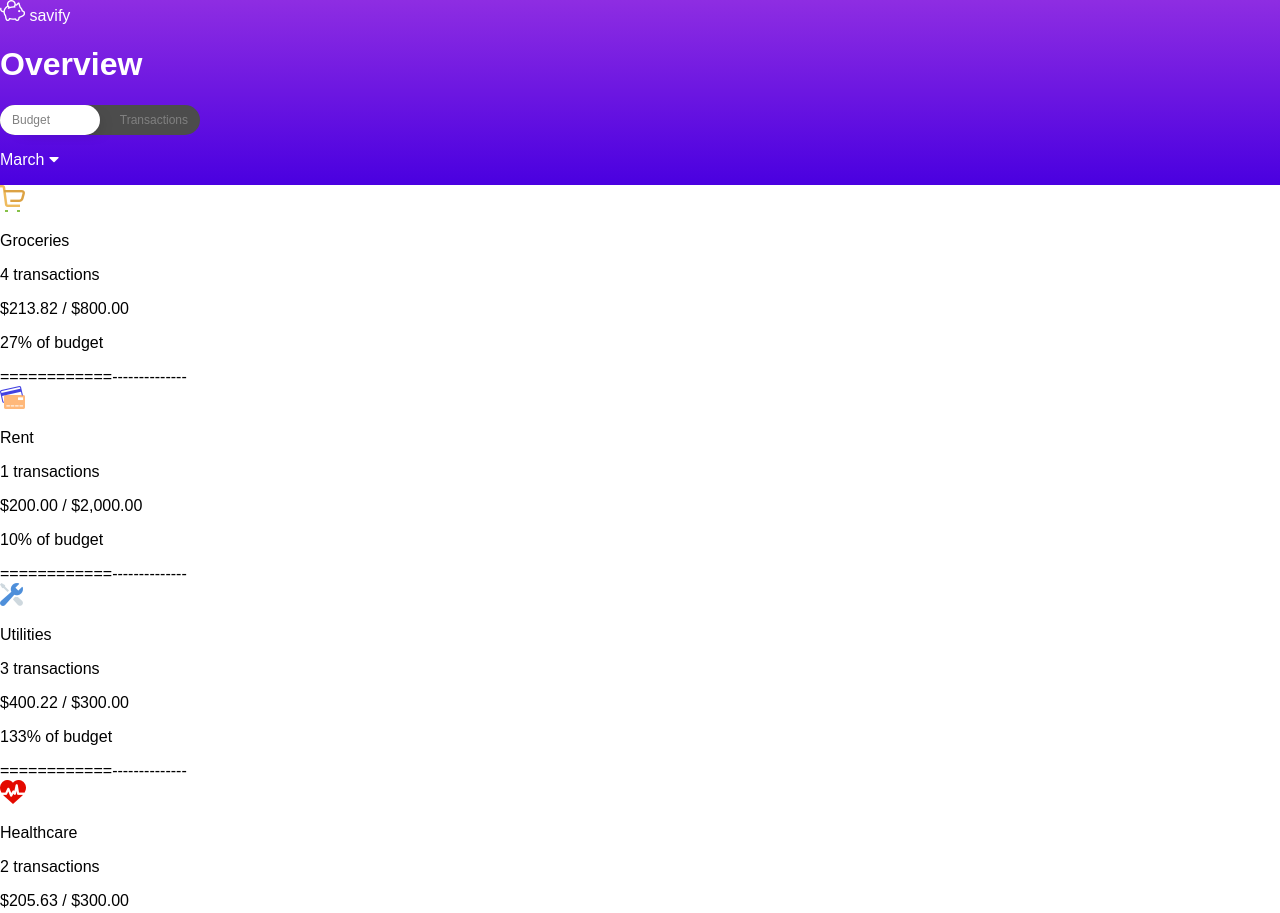
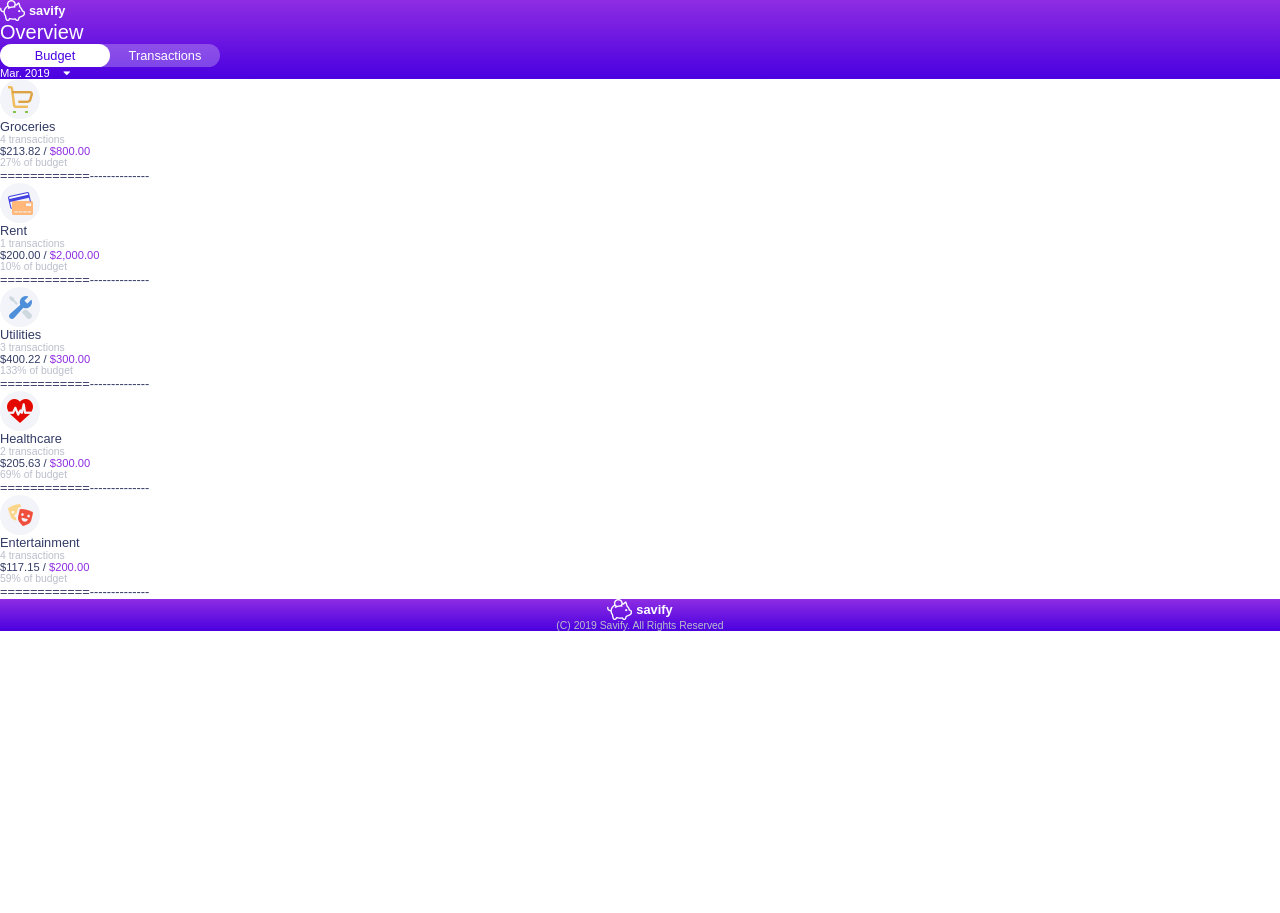
Before and after one commit to ca-collins/firstVueApp, a plain HTML site: page index.html in a window 1280 px wide. Shown: the top 913 px of the page. After the commit the page ends 800 px from the top, so only its background shows below. Drawn offline with nearby package versions, Linux system fonts and the light colour scheme.

Commit message:
most components styled

```diff
--- a/index.html
+++ b/index.html
@@ -9,25 +9,25 @@
     <link rel="stylesheet" href="https://use.fontawesome.com/releases/v5.8.1/css/all.css" integrity="sha384-50oBUHEmvpQ+1lW4y57PTFmhCaXp0ML5d60M1M7uH2+nqUivzIebhndOJK28anvf" crossorigin="anonymous">
 </head>
 
-<body>
+<body class="med-font">
     <div class="site-container">
 
         <div class="header">
             <div class="logo-box">
                 <img src="assets/logo.png" alt="Savify Logo">
-                <p class="logo-text">savify</p>
+                <div class="logo-text">savify</div>
             </div>
 
             <h1 class="page-title">Overview</h1>
 
-            <div class="view-slider-wrapper">
+            <div class="view-slider-wrapper med-font">
                 <p class="slide-opLft">Budget</p>
                 <p class="slide-opRt">Transactions</p>
                 <div class="slider-track"></div>
                 <div class="slider"></div>
             </div>
 
-            <p class="date">March <i class="fas fa-caret-down"></i></p>
+            <p class="date sm-font">Mar. 2019<i class="fas fa-caret-down"></i></p>
         </div>
 
 
@@ -35,21 +35,20 @@
 
             <div v-for="budget in budgets" class="cat-card">
 
-                <div class="cardIcon">
+                <div class="card-icon">
                     <img v-bind:src="'assets/' + budget.name + '.png'" alt="icon">
                 </div>
 
                 <div class="cardContent">
 
-                    <div class="left">
-                        <p class="cat-title">{{ budget.name }}</p>
-                        <p class="subtext">{{ budget.transactions.length }} transactions</p>
-                        <p></p>
+                    <div class="card-left">
+                        <p class="card-title">{{ budget.name }}</p>
+                        <p class="subtext vsm-font">{{ budget.transactions.length }} transactions</p>
                     </div>
 
-                    <div class="right">
-                        <p >{{centsToDollars(transactionTotal(budget.transactions))}} / {{ centsToDollars(budget.target) }}</p>
-                        <p class="subtext">{{percentBudget(transactionTotal(budget.transactions), budget.target)}} of budget</p>
+                    <div class="card-right">
+                        <p class="sm-font">{{centsToDollars(transactionTotal(budget.transactions))}} / <span class="highlight-text"> {{ centsToDollars(budget.target) }} </span></p>
+                        <p class="subtext vsm-font">{{percentBudget(transactionTotal(budget.transactions), budget.target)}} of budget</p>
                     </div>
 
                     <div class="bar">============--------------</div>
@@ -63,14 +62,11 @@
         <div class="footer">
 
             <div class="logo-box">
-
-                <div class="logo-text">
                     <img src="assets/logo.png" alt="Savify Logo">
-                    <p>savify</p>
-                </div>
+                    <div class="logo-text">savify</div>
             </div>
 
-            <p>(C) 2019 Savify. All Rights Reserved</p>
+            <p class="vsm-font subtext">(C) 2019 Savify. All Rights Reserved</p>
 
         </div>
 
--- a/main.css
+++ b/main.css
@@ -1,15 +1,21 @@
-body {
-    margin: 0;
-    padding: 0;
-    min-height: 100vh;
-    font-family: sans-serif;
-}
-
 *,
 *:before,
 *:after {
   box-sizing: inherit;
+  margin: 0;
+  padding: 0;
 }
+
+body {
+    min-height: 100vh;
+}
+
+.site-container {
+    font-family: sans-serif;
+    color: #323b65;
+}
+
+
 
 .header, .footer {
   background-image: linear-gradient(-180deg, #8E2DE2 0%, #4A00E0 100%);
@@ -17,25 +23,49 @@ body {
 
 }
 
+.vsm-font {
+    font-size: .65rem;
+}
+.sm-font {
+    font-size: .70rem;
+}
+.med-font {
+    font-size: .8rem;
+}
+
+.highlight-text {
+    color: #8E2DE2;
+}
+
 .header {
-    display: grid;
-    width: 100%;
+    /* display: grid; */
+    /* width: 100%; */
     /* grid-template: "a a a" auto; */
 }
 
-.logo-text {
-    display: inline-block;
-    margin: 0;
+.logo-box {
+    display: flex;
+    align-items: center;
 }
 
+.logo-text {
+    margin-left: .25rem;
+    font-weight: bold;
+    display: inline-block;
+}
+
+.page-title {
+    font-size: 1.25rem;
+    font-weight: normal;
+}
 
 /* SLIDER STYLES */
 .view-slider-wrapper {
     display: grid;
     background-color: ;
-    width: 100%;
-    grid-template-rows: auto;
-    grid-template-columns: 100px 100px;
+    width: fit-content;
+    grid-template-rows: 23px;
+    grid-template-columns: 110px 110px;
 }
 
 .view-slider-wrapper>* {
@@ -45,32 +75,62 @@ body {
 
 .view-slider-wrapper>p {
     z-index: 2;
-    color: gray;
-    margin: .5rem .75rem;
-    font-size: .75rem;
+    align-self: center;
+    justify-self: center;
 }
 
 .slide-opLft {
     grid-column: 1 / 2;
+    color: #4A00E0;
 }
 
 .slide-opRt {
+    color: white;
     grid-column: 2 / -1;
-    text-align: right;
 }
 
 .slider-track {
-    background: rgba(76,76,76,1);
-
-    border-radius: 35px;
+    background: rgba(255, 255, 255, .25);
+    opacity: 100%;
+    border-radius: 14px;
 }
 
 .slider {
     background-color: white;
     z-index: 1;
     grid-column: 1 / 2;
-    border-radius: 35px;
+    border-radius: 14px;
     -webkit-box-shadow: 10px 5px 15px -13px rgba(0,0,0,0.75);
     -moz-box-shadow: 10px 5px 15px -13px rgba(0,0,0,0.75);
     box-shadow: 10px 5px 15px -13px rgba(0,0,0,0.75);
 }
+
+/* END SLIDER STYLES */
+
+.date i {
+    margin-left: .85rem;
+}
+
+/*  CARD STYLES */
+
+.subtext {
+    color: #babecb;
+}
+
+.card-icon {
+    background: #f3f4f9;
+    border-radius: 50%;
+    width: 40px;
+    height: 40px;
+    display: grid;
+    align-items: center;
+    justify-content: center;
+}
+
+
+
+.footer {
+    display: grid;
+    justify-items: center;
+    /* align-content: center; */
+}
```
